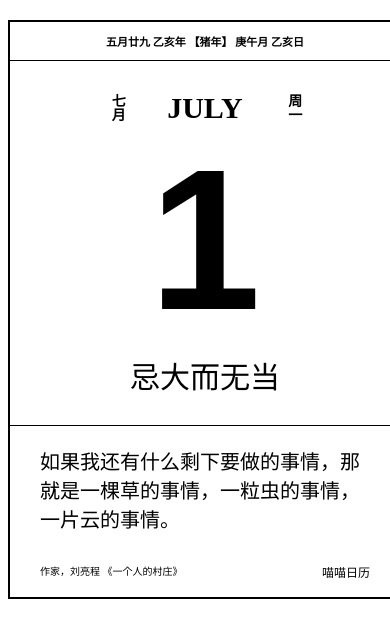
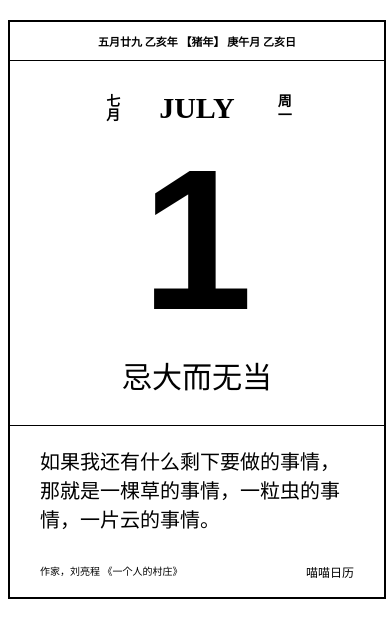
Before and after one commit to wileam/meow-calander, a website: page index.html in a window 390 px wide. Drawn offline with Linux system fonts and the light colour scheme.

Commit message:
feat: add media query

```diff
--- a/css/index.css
+++ b/css/index.css
@@ -87,3 +87,9 @@
   float: right;
   font-size: 12px;
 }
+
+@media (max-width: 480px) {
+  .calendar-container {
+    width: 100%;
+  }
+}
```
